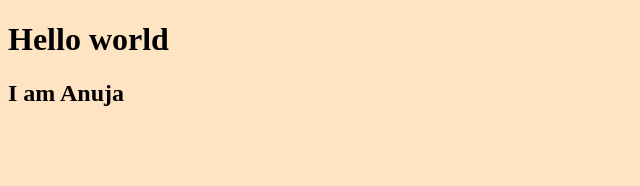
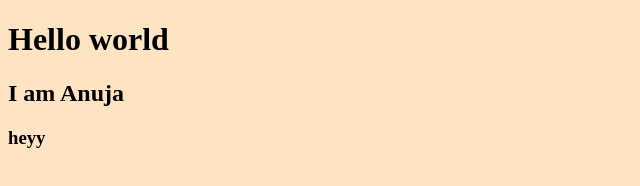
Before and after one commit to anujaghumbre/Mhtechin, a plain HTML site: page index.html in a window 1280 px wide. Shown: the full height of the page, 0-640 px from the left. Drawn offline with Linux system fonts and the light colour scheme.

Commit message:
make change

```diff
--- a/index.html
+++ b/index.html
@@ -6,5 +6,6 @@
 <body>
 <h1>Hello world</h1>
 <h2>I am Anuja</h2>
+<h3>heyy</h3>
 </body>
 </html>
```
